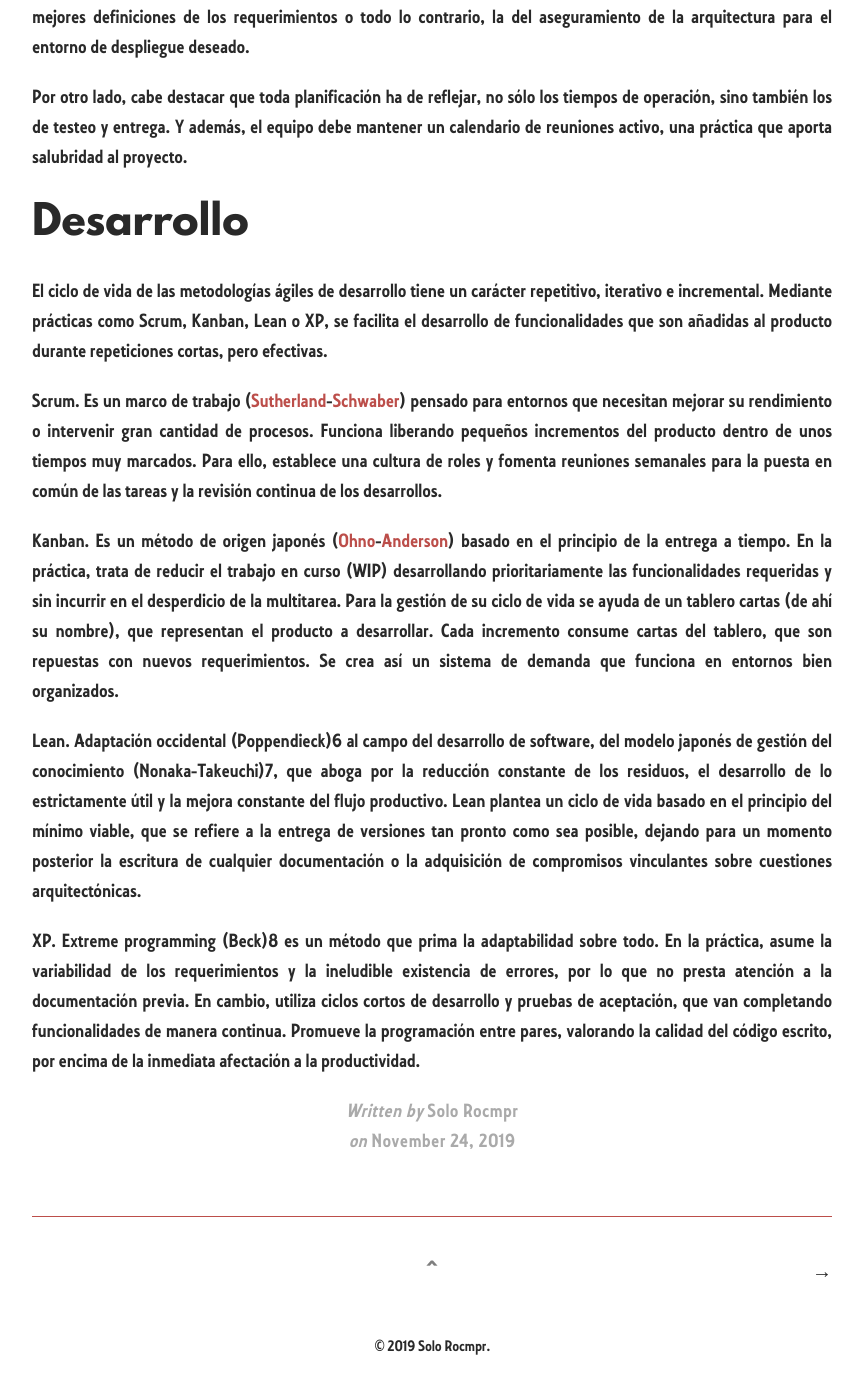
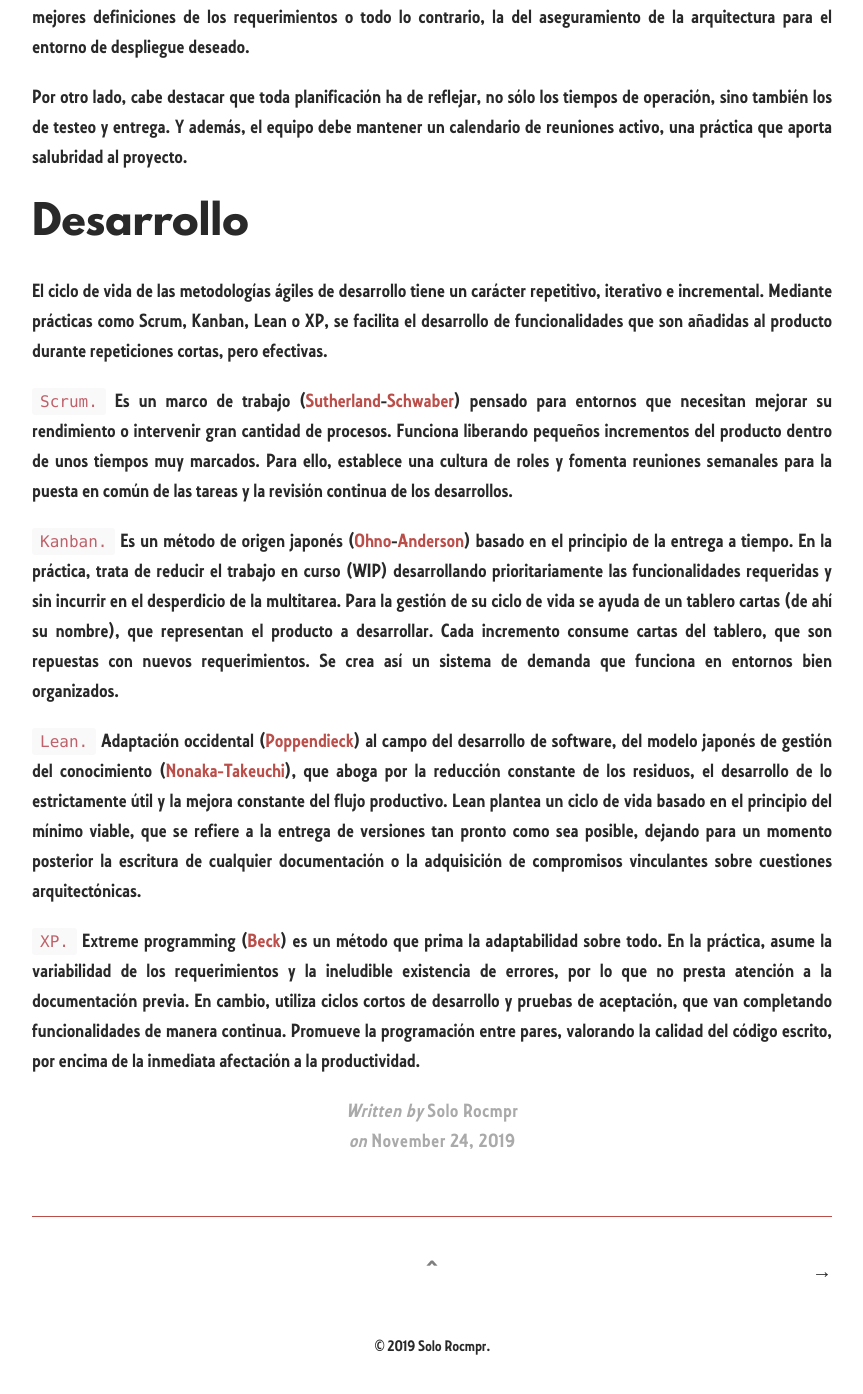
Before and after one commit to Rocmpr/blog, a Jekyll site: the page built from _posts/2019-11-24-Una-Mirada-Ágil.md, in a window 1280 px wide and 1400 px high, scrolled down 2878 px. Shown: the top 1394 px of the window, without its empty margins (208-1071 px from the left). Built offline with Jekyll 4.4.1, drawn with Linux system fonts in a browser that asks for light colours; our own code applies the rules of GitHub Pages for plain Markdown files.

Commit message:
Update 2019-11-24-Una-Mirada-Ágil.md

```diff
--- a/_posts/2019-11-24-Una-Mirada-Ágil.md
+++ b/_posts/2019-11-24-Una-Mirada-Ágil.md
@@ -51,10 +51,10 @@ Por otro lado, cabe destacar que toda planificación ha de reflejar, no sólo lo
 
 El ciclo de vida de las metodologías ágiles de desarrollo tiene un carácter repetitivo, iterativo e incremental. Mediante prácticas como Scrum, Kanban, Lean o XP, se facilita el desarrollo de funcionalidades que son añadidas al producto durante repeticiones cortas, pero efectivas.
 
-Scrum. Es un marco de trabajo (<a href="https://en.wikipedia.org/wiki/Jeff_Sutherland" target="_blank">Sutherland</a>-<a href="https://en.wikipedia.org/wiki/Ken_Schwaber" target="_blank">Schwaber</a>) pensado para entornos que necesitan mejorar su rendimiento o intervenir gran cantidad de procesos. Funciona liberando pequeños incrementos del producto dentro de unos tiempos muy marcados. Para ello, establece una cultura de roles y fomenta reuniones semanales para la puesta en común de las tareas y la revisión continua de los desarrollos.
+`Scrum.` Es un marco de trabajo (<a href="https://en.wikipedia.org/wiki/Jeff_Sutherland" target="_blank">Sutherland</a>-<a href="https://en.wikipedia.org/wiki/Ken_Schwaber" target="_blank">Schwaber</a>) pensado para entornos que necesitan mejorar su rendimiento o intervenir gran cantidad de procesos. Funciona liberando pequeños incrementos del producto dentro de unos tiempos muy marcados. Para ello, establece una cultura de roles y fomenta reuniones semanales para la puesta en común de las tareas y la revisión continua de los desarrollos.
 
-Kanban. Es un método de origen japonés (<a href="https://es.wikipedia.org/wiki/Taiichi_Ohno" target="_blank">Ohno</a>-<a href="https://web.archive.org/web/20140114161522/http://www.djaa.com/principles-kanban-method" target="_blank">Anderson</a>) basado en el principio de la entrega a tiempo. En la práctica, trata de reducir el trabajo en curso (WIP) desarrollando prioritariamente las funcionalidades requeridas y sin incurrir en el desperdicio de la multitarea. Para la gestión de su ciclo de vida se ayuda de un tablero cartas (de ahí su nombre), que representan el producto a desarrollar. Cada incremento consume cartas del tablero, que son repuestas con nuevos requerimientos. Se crea así un sistema de demanda que funciona en entornos bien organizados.
+`Kanban.` Es un método de origen japonés (<a href="https://es.wikipedia.org/wiki/Taiichi_Ohno" target="_blank">Ohno</a>-<a href="https://web.archive.org/web/20140114161522/http://www.djaa.com/principles-kanban-method" target="_blank">Anderson</a>) basado en el principio de la entrega a tiempo. En la práctica, trata de reducir el trabajo en curso (WIP) desarrollando prioritariamente las funcionalidades requeridas y sin incurrir en el desperdicio de la multitarea. Para la gestión de su ciclo de vida se ayuda de un tablero cartas (de ahí su nombre), que representan el producto a desarrollar. Cada incremento consume cartas del tablero, que son repuestas con nuevos requerimientos. Se crea así un sistema de demanda que funciona en entornos bien organizados.
 
-Lean. Adaptación occidental (Poppendieck)6 al campo del desarrollo de software, del modelo japonés de gestión del conocimiento (Nonaka-Takeuchi)7, que aboga por la reducción constante de los residuos, el desarrollo de lo estrictamente útil y la mejora constante del flujo productivo. Lean plantea un ciclo de vida basado en el principio del mínimo viable, que se refiere a la entrega de versiones tan pronto como sea posible, dejando para un momento posterior la escritura de cualquier documentación o la adquisición de compromisos vinculantes sobre cuestiones arquitectónicas.
+`Lean.` Adaptación occidental (<a href="https://procognita.com/post/mary-poppendieck-four-metaphors-of-lean-403/" target="_blank">Poppendieck</a>) al campo del desarrollo de software, del modelo japonés de gestión del conocimiento (<a href="https://es.wikibooks.org/wiki/Gesti%C3%B3n_del_conocimiento/Modelo_de_creaci%C3%B3n_del_Conocimiento/Teor%C3%ADa_de_creaci%C3%B3n_de_conocimiento_por_Nonaka_y_Takeuchi" target="_blank">Nonaka-Takeuchi</a>), que aboga por la reducción constante de los residuos, el desarrollo de lo estrictamente útil y la mejora constante del flujo productivo. Lean plantea un ciclo de vida basado en el principio del mínimo viable, que se refiere a la entrega de versiones tan pronto como sea posible, dejando para un momento posterior la escritura de cualquier documentación o la adquisición de compromisos vinculantes sobre cuestiones arquitectónicas.
 
-XP. Extreme programming (Beck)8 es un método que prima la adaptabilidad sobre todo. En la práctica, asume la variabilidad de los requerimientos y la ineludible existencia de errores, por lo que no presta atención a la documentación previa. En cambio, utiliza ciclos cortos de desarrollo y pruebas de aceptación, que van completando funcionalidades de manera continua. Promueve la programación entre pares, valorando la calidad del código escrito, por encima de la inmediata afectación a la productividad.
+`XP.` Extreme programming (<a href="https://es.wikipedia.org/wiki/Kent_Beck" target="_blank">Beck</a>) es un método que prima la adaptabilidad sobre todo. En la práctica, asume la variabilidad de los requerimientos y la ineludible existencia de errores, por lo que no presta atención a la documentación previa. En cambio, utiliza ciclos cortos de desarrollo y pruebas de aceptación, que van completando funcionalidades de manera continua. Promueve la programación entre pares, valorando la calidad del código escrito, por encima de la inmediata afectación a la productividad.
```
